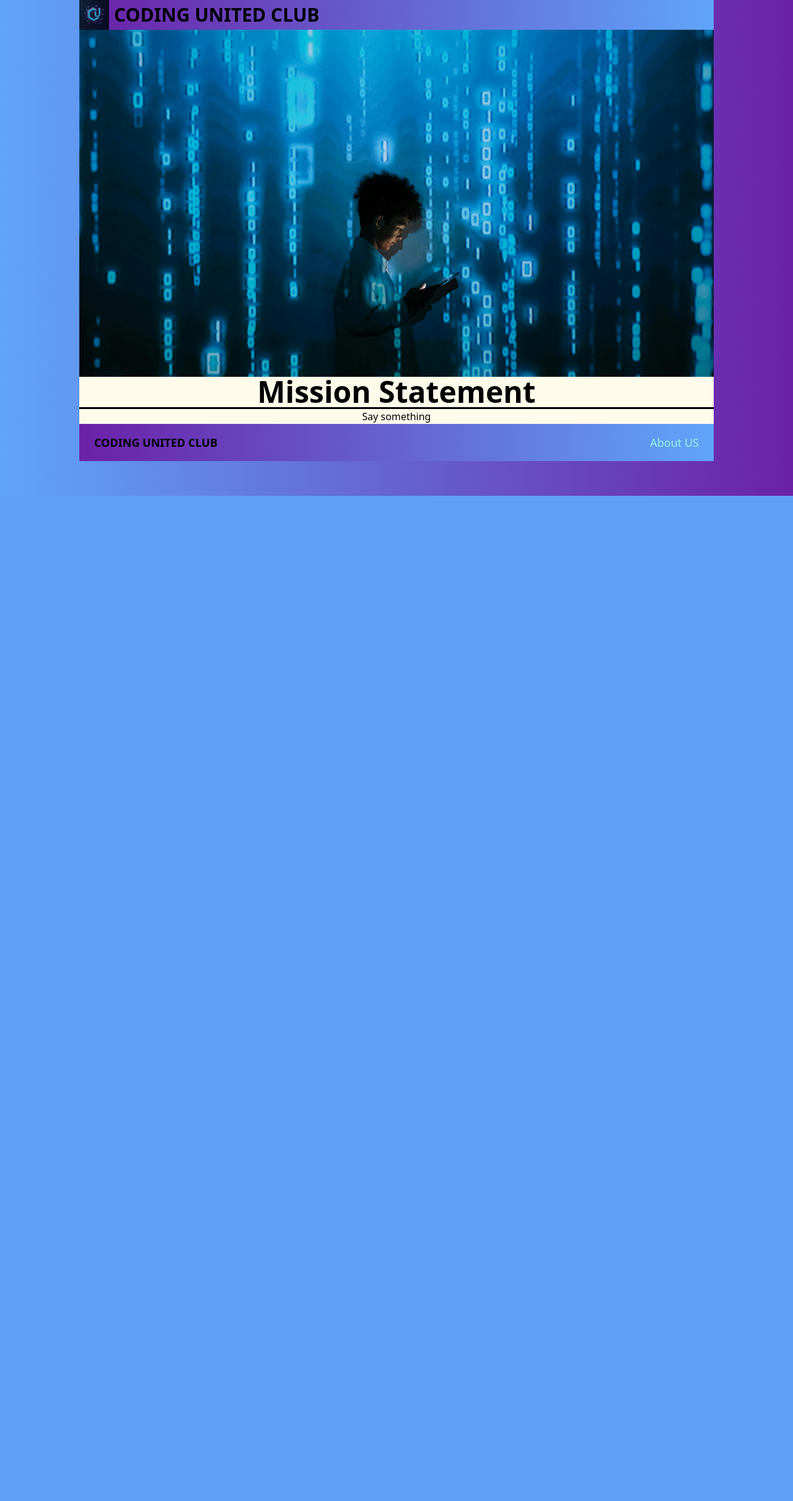
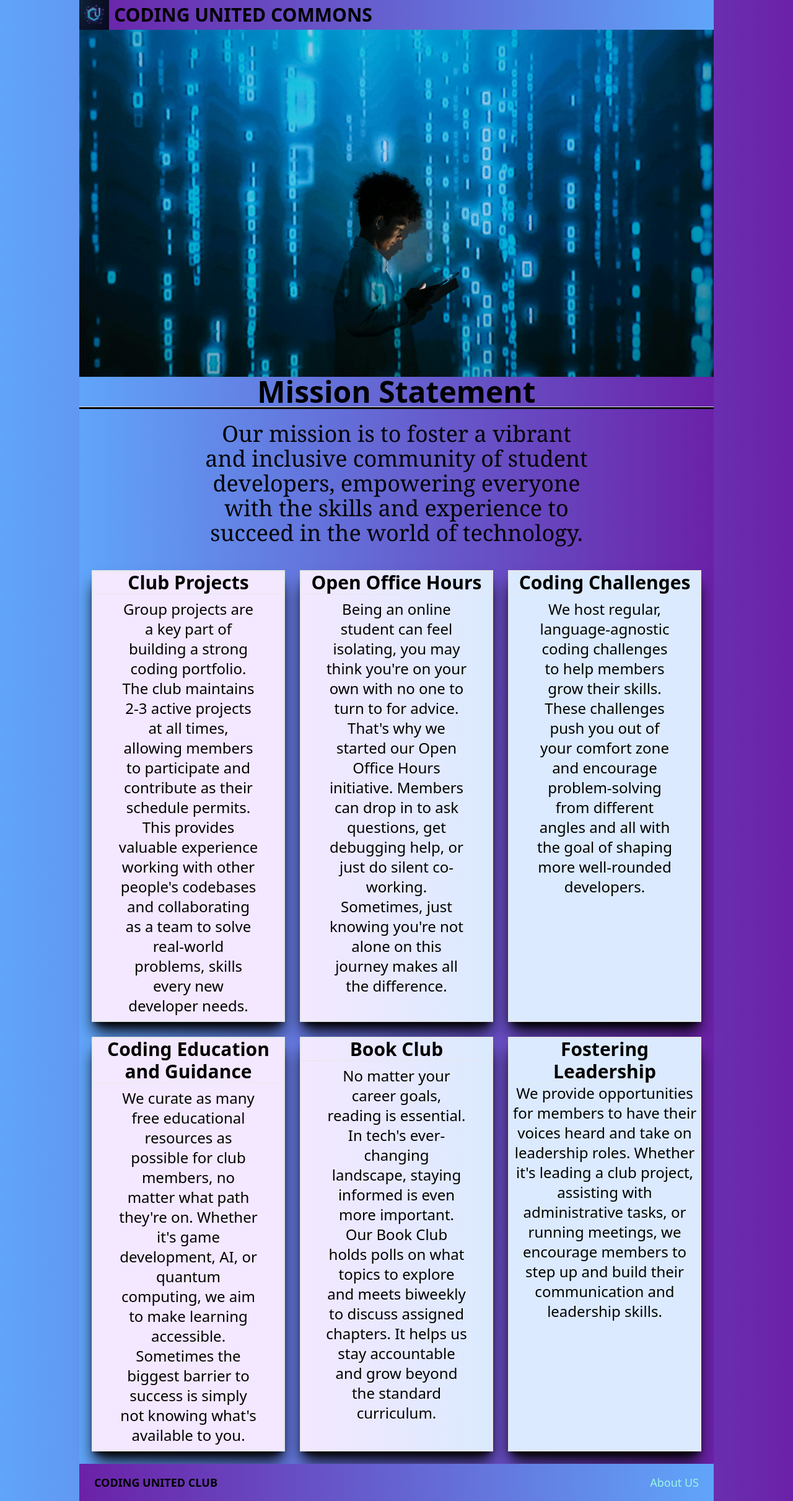
Before and after one commit to codingUnited/clubwebsite, a Django app: page / in a window 1280 px wide. Shown: the whole page at 62% size. Before the commit the page ends 800 px from the top, so only its background shows below. Run offline with Django 5.2, Linux system fonts and the light colour scheme; some libraries are stand-ins or nearby versions.

Commit message:
add mission statement

```diff
--- a/core/templates/base.html
+++ b/core/templates/base.html
@@ -35,7 +35,7 @@
               alt="Coding United Logo"
           /></a>
           <h1 class="uppercase font-bold text-xl md:text-3xl self-center">
-            Coding United Club
+            Coding United Commons
           </h1>
         </div>
         <div></div>
--- a/core/templates/core/home.html
+++ b/core/templates/core/home.html
@@ -33,11 +33,65 @@
     </p>
   </div>
 </section>
-<section>
-  <div class="relative bg-amber-50 text-center">
+<section class="text-2xl bg-gradient-to-r to-purple-800 from-blue-400">
+  <div class="relative text-center">
     <h1 class="text-5xl font-bold">Mission Statement</h1>
     <hr class="h-1 bg-black">
-    <p>Say something</p>
+    <p class="mx-auto px-8 py-5 font-medium w-2/3 text-4xl font-serif">Our mission is to foster a vibrant and inclusive community of student developers, empowering everyone with the skills and experience
+      to succeed in the world of technology.</p>
+
+    <div class="flex flex-wrap justify-center p-2">
+      <section class="flex flex-row">
+        <div class="border-2 w-1/3 bg-purple-100 m-3 shadow-black shadow-xl">
+          <h1 class="text-3xl font-bold">Club Projects</h1>
+          <hr>
+          <p class="py-2 px-10">Group projects are a key part of building a strong coding portfolio. The club maintains 2-3 active projects at all times,
+            allowing members to participate and contribute as their schedule permits. This provides valuable experience working with
+            other people's codebases and collaborating as a team to solve real-world problems, skills every new developer needs.</p>
+        </div>
+
+        <div class="border-2 w-1/3 bg-gradient-to-r from-purple-100 to-blue-100 m-3 shadow-black shadow-xl">
+          <h1 class="text-3xl font-bold">Open Office Hours</h1>
+          <hr>
+          <p class="py-2 px-10">Being an online student can feel isolating, you may think you're on your own with no one to turn to for advice.
+            That's why we started our Open Office Hours initiative. Members can drop in to ask questions, get debugging help,
+            or just do silent co-working. Sometimes, just knowing you're not alone on this journey makes all the difference.</p>
+        </div>
+
+        <div class="border-2 w-1/3 bg-blue-100 m-3 shadow-black shadow-xl">
+          <h1 class="text-3xl font-bold">Coding Challenges</h1>
+          <hr>
+          <p class="py-2 px-10">We host regular, language-agnostic coding challenges to help members grow their skills. These challenges push you
+            out of your comfort zone and encourage problem-solving from different angles and all with the goal of shaping more well-rounded developers.</p>
+        </div>
+      </section>
+
+      <section class="flex flex-row">
+        <div class="border-2 w-1/3 bg-purple-100 m-3 shadow-black shadow-xl">
+          <h1 class="text-3xl font-bold">Coding Education and Guidance</h1>
+          <hr>
+          <p class="py-2 px-10">We curate as many free educational resources as possible for club members, no matter what path they're on. Whether
+            it's game development, AI, or quantum computing, we aim to make learning accessible. Sometimes the biggest barrier
+            to success is simply not knowing what's available to you.</p>
+        </div>
+
+        <div class="border-2 w-1/3 bg-gradient-to-r from-purple-100 to-blue-100 m-3 shadow-black shadow-xl">
+          <h1 class="text-3xl font-bold">Book Club</h1>
+          <hr>
+          <p class="py-2 px-10">No matter your career goals, reading is essential. In tech's ever-changing landscape, staying informed is even more
+            important. Our Book Club holds polls on what topics to explore and meets biweekly to discuss assigned chapters. It
+            helps us stay accountable and grow beyond the standard curriculum.</p>
+        </div>
+
+        <div class="border-2 w-1/3 bg-blue-100 m-3 shadow-black shadow-xl">
+          <h1 class="text-3xl font-bold">Fostering Leadership</h1>
+          <hr>
+          <p>We provide opportunities for members to have their voices heard and take on leadership roles. Whether it's leading a
+            club project, assisting with administrative tasks, or running meetings, we encourage members to step up and build their
+            communication and leadership skills.</p>
+        </div>
+      </section>
+    </div>
   </div>
 </section>
 {%endblock%}
```
